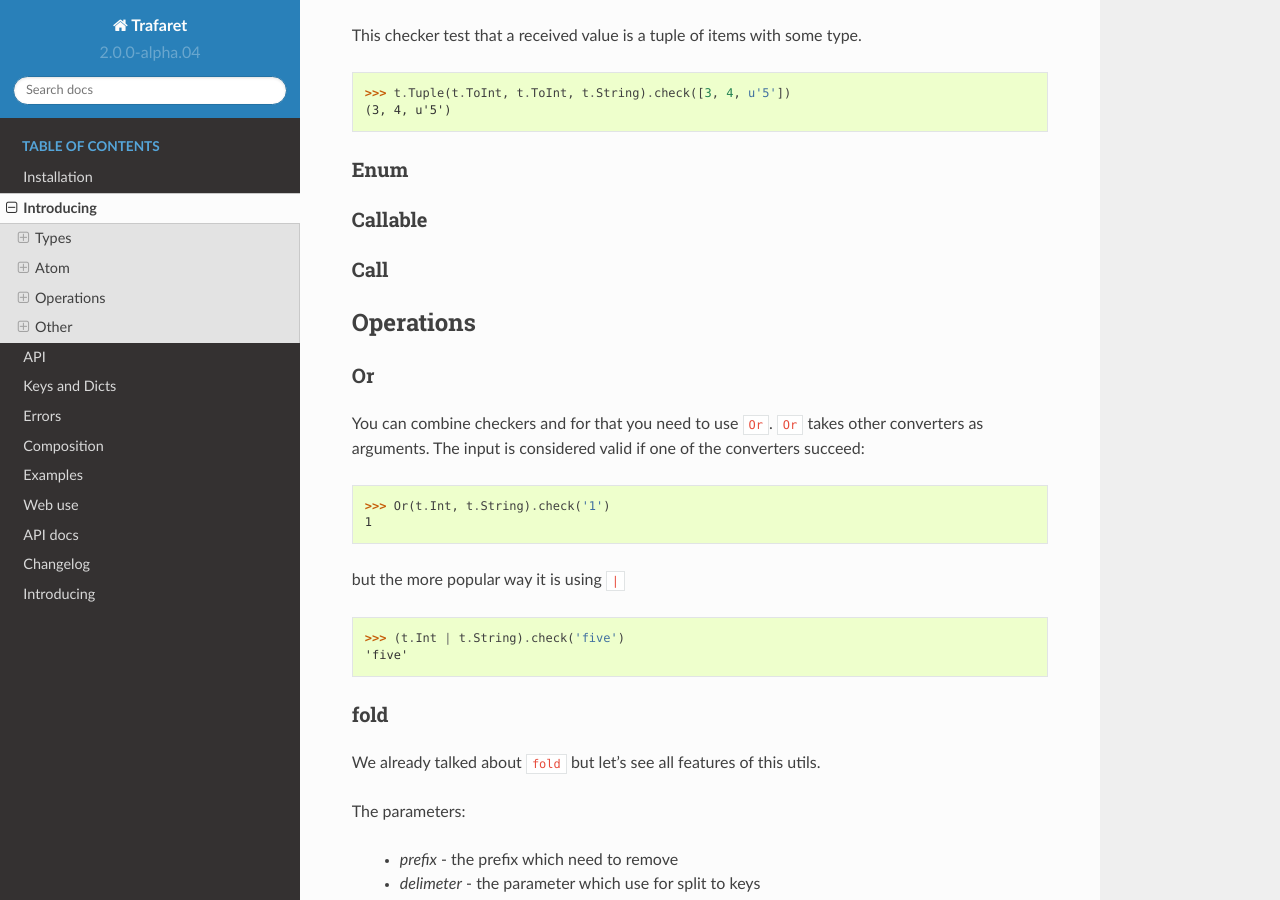
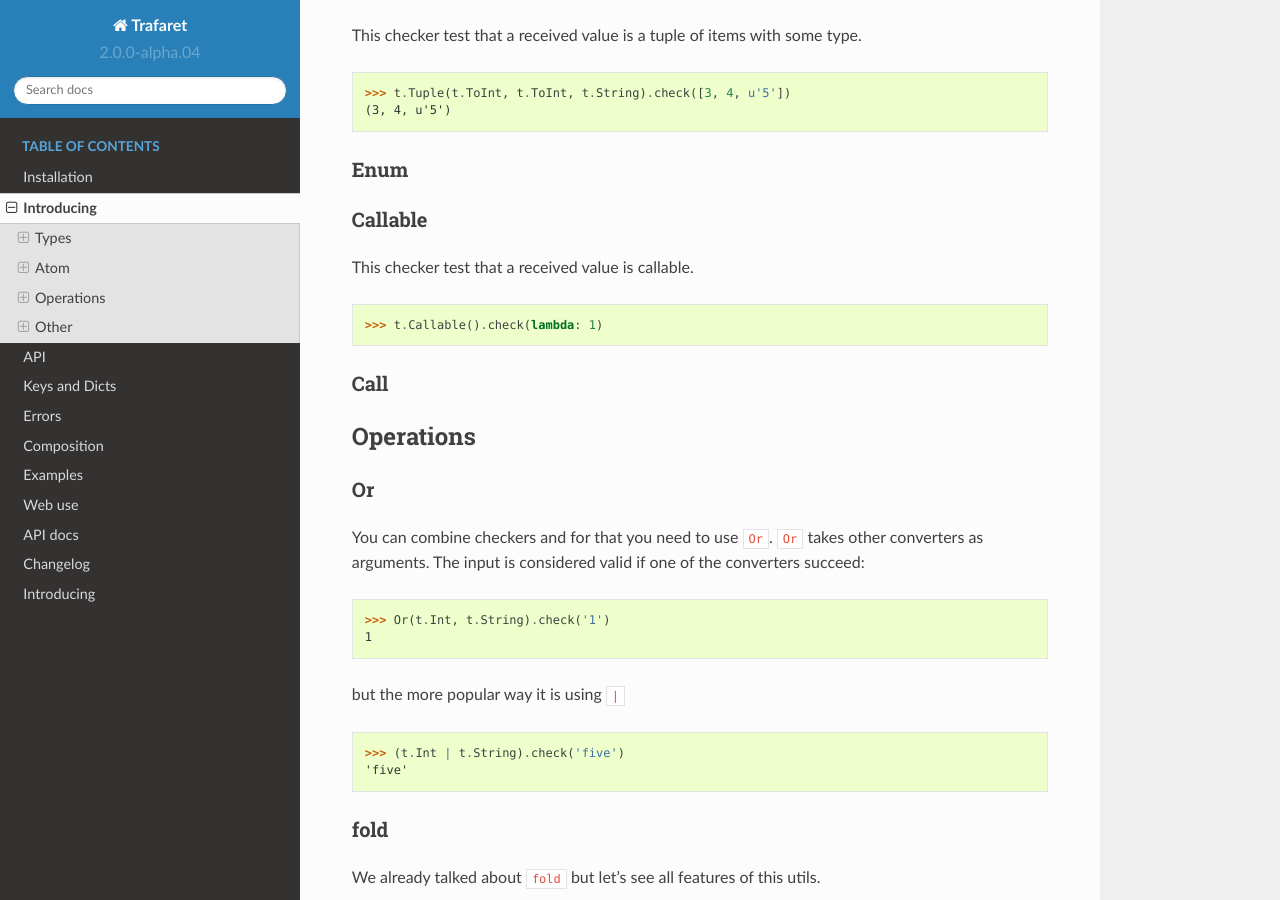
Before and after one commit to Deepwalker/trafaret, a Sphinx documentation site: the page built from docs/intro.rst, in a window 1280 px wide and 900 px high, scrolled down 10202 px. Built offline with Sphinx 7.4.7 and the Read the Docs theme 2.0.0, drawn with Linux system fonts in a browser that asks for light colours.

Commit message:
docs: added documentation about Callable

```diff
--- a/docs/intro.rst
+++ b/docs/intro.rst
@@ -484,6 +484,9 @@ Enum
 Callable
 ........
 
+This checker test that a received value is callable.
+
+    >>> t.Callable().check(lambda: 1)
 
 Call
 ....
```
